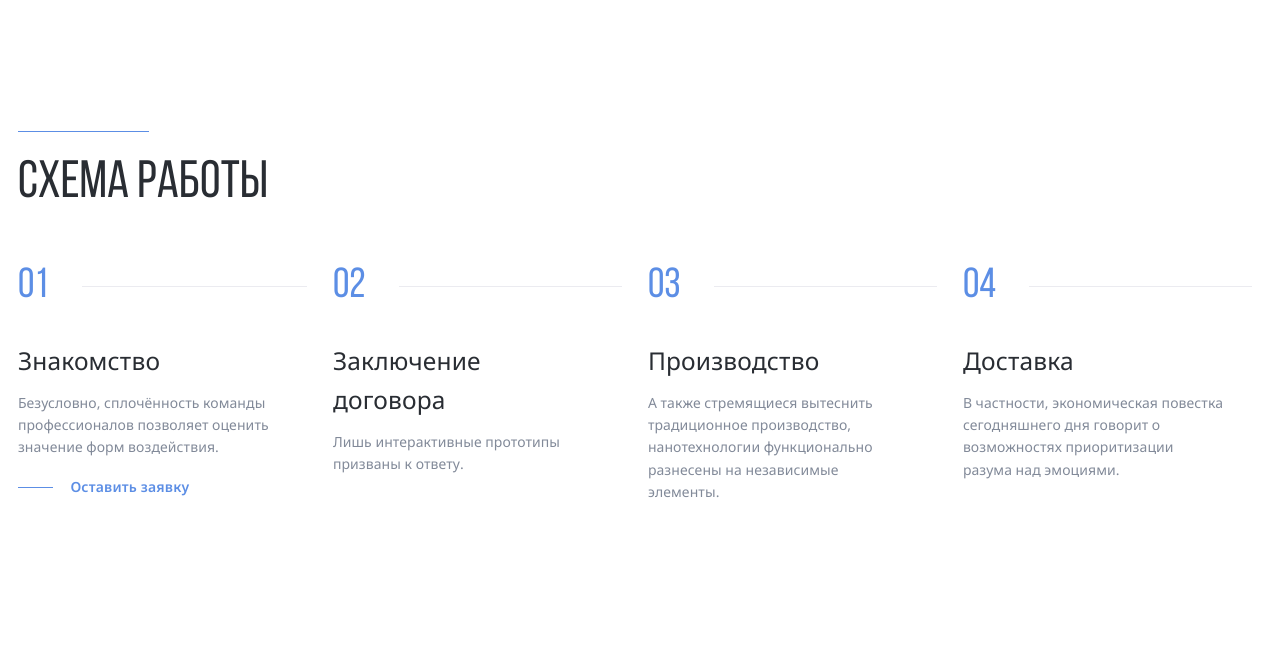
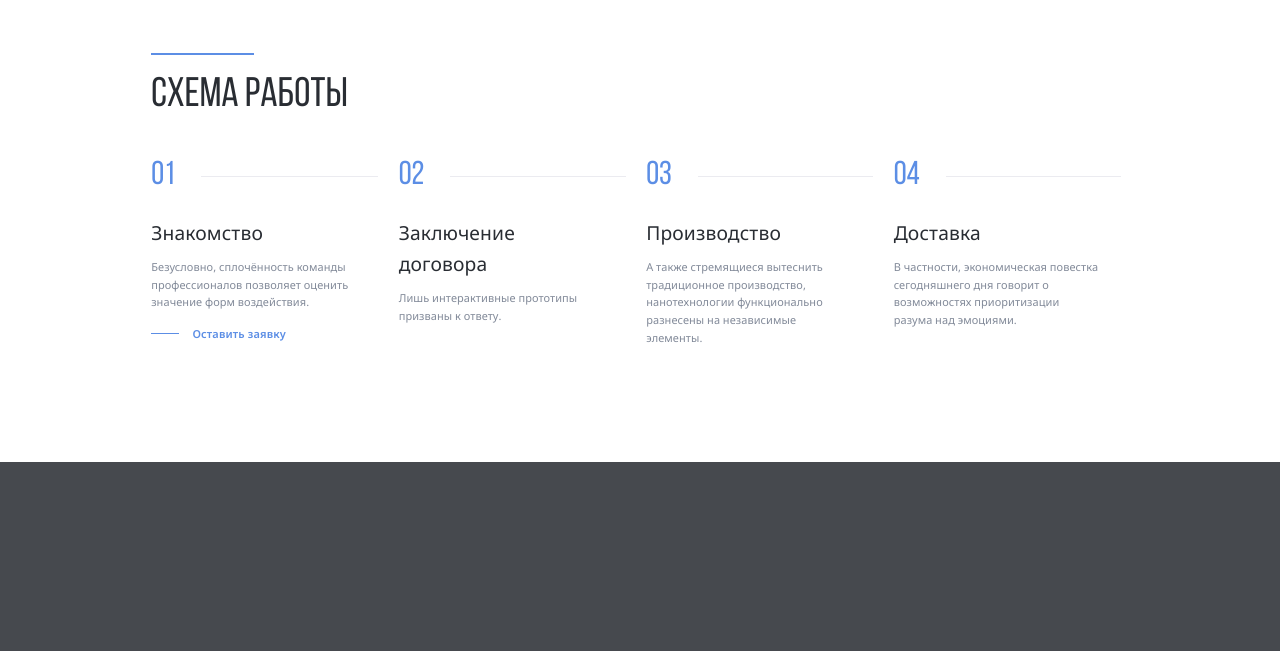
Before and after one commit to zukolime/Aliance, a PHP site: page / in a window 1280 px wide. Shown: the part 850-1501 px from the top of the page. After the commit the page ends 1312 px from the top, so only its background shows below. Run offline with PHP 8.4, Linux system fonts and the light colour scheme.

Commit message:
fix: adaptive screen size for 1546px, 1439px, 1330px, 1223px

```diff
--- a/css/style.css
+++ b/css/style.css
@@ -51,7 +51,7 @@ body {
   background-image: url('../img/header-bg.jfif');
   background-size: cover;
   background-repeat: no-repeat;
-  background-position: .3125rem -15.625rem;
+  background-position: center bottom -2.9375rem;
   position: relative;
 }
 .header-image::before {
@@ -276,7 +276,24 @@ body {
   html {
     font-size: 14px;
   }
-  .header-image {
-    background-position: 0rem -16.625rem;
+}
+@media (max-width: 1546px) {
+  html {
+    font-size: 13px;
   }
 }
+@media (max-width: 1439px) {
+  html {
+    font-size: 12px;
+  }
+}
+@media (max-width: 1330px) {
+  html {
+    font-size: 11px;
+  }
+}
+@media (max-width: 1223px) {
+  html {
+    font-size: 10px;
+  }
+}
```
